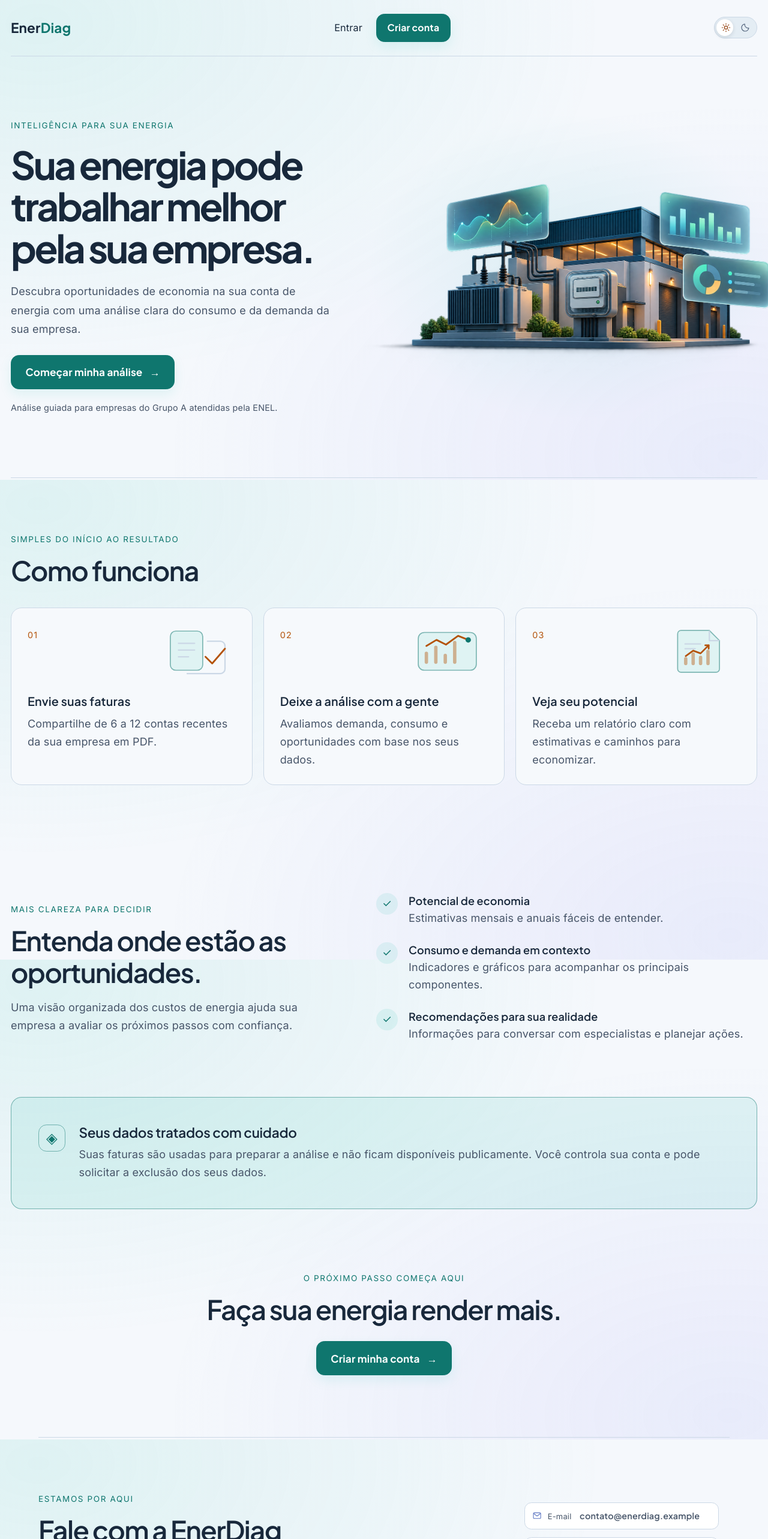
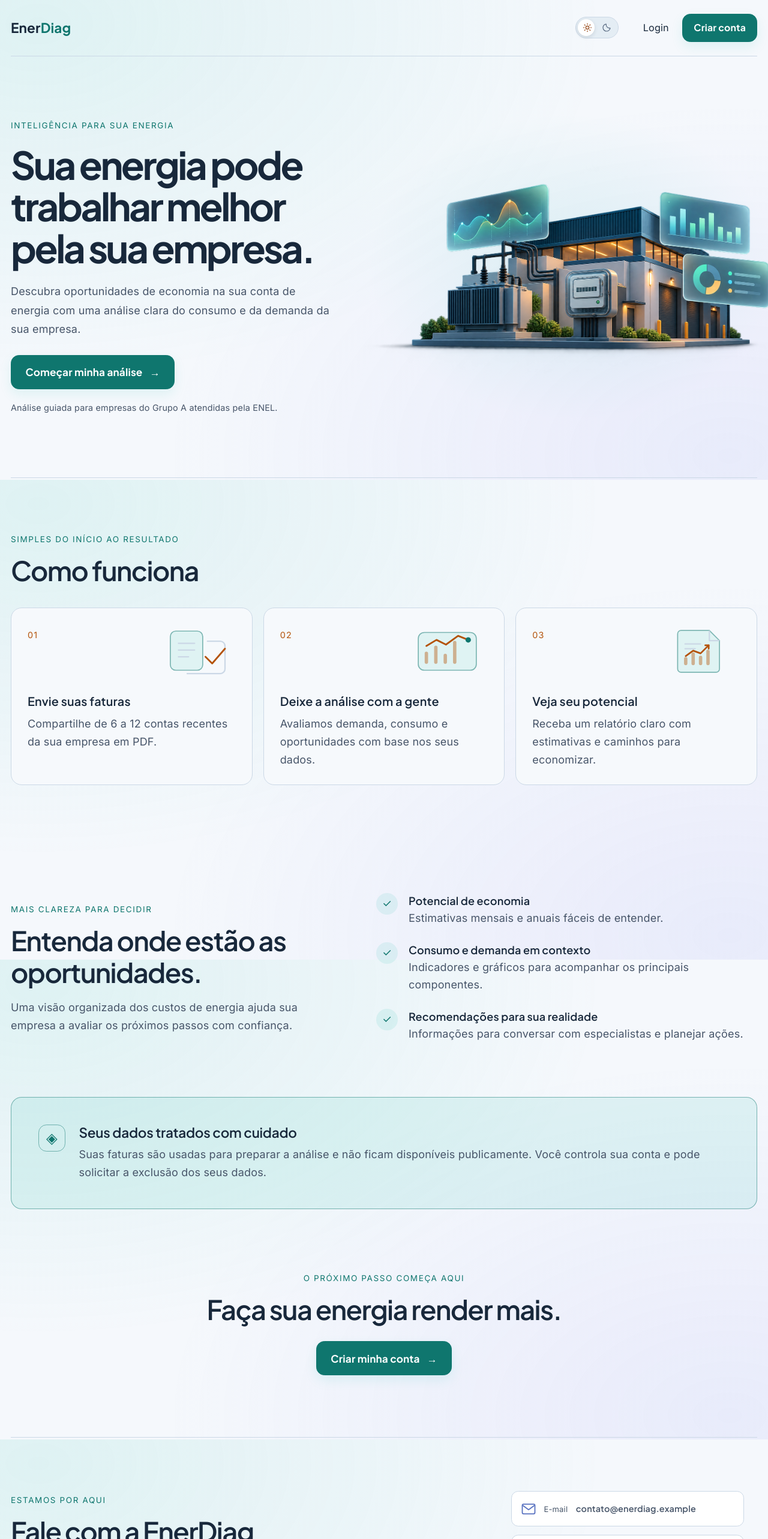
Before and after one commit to virgilio-vpr/EnerDiag, a React (Vite) app in the folder frontend/: page / in a window 1280 px wide. Shown: the top 2566 px of the page at 60% size. Built offline with nearby package versions, Linux system fonts and the light colour scheme.

Commit message:
Polish header and contact cards

```diff
--- a/frontend/src/App.css
+++ b/frontend/src/App.css
@@ -15,7 +15,10 @@
   border-bottom: 1px solid var(--border);
 }
 
-.header-actions { display: flex; align-items: center; gap: 1.25rem; }
+.app-header { justify-content: flex-start; }
+.header-actions { order: 2; display: flex; align-items: center; gap: 1.25rem; margin-left: 1.25rem; }
+.app-header > .brand { order: 0; }
+.app-header > .theme-toggle { order: 1; margin-left: auto; }
 .header-login, .app-footer a { color: var(--text-h); font-size: 0.9rem; font-weight: 650; text-decoration: none; }
 .header-login:hover, .app-footer a:hover { color: var(--accent); }
 .button {
@@ -203,18 +206,18 @@
 .privacy-icon { display: grid; width: 2.5rem; height: 2.5rem; flex: 0 0 auto; place-items: center; color: var(--accent); border: 1px solid var(--accent-border); border-radius: 0.75rem; font-size: 1.35rem; }
 .closing-cta { padding-block: clamp(4rem, 8vw, 6rem); text-align: center; }
 .closing-cta h2 { margin-bottom: 1.5rem; }
-.contact-section { display: grid; grid-template-columns: minmax(0, 1fr) minmax(16rem, 20rem); align-items: center; gap: clamp(2rem, 6vw, 5rem); width: min(100%, 64rem); margin-inline: auto; border-top: 1px solid var(--border); text-align: left; }
+.contact-section { display: grid; grid-template-columns: minmax(0, 1fr) minmax(16rem, 24rem); align-items: center; gap: clamp(2rem, 6vw, 5rem); width: 100%; margin-inline: 0; border-top: 1px solid var(--border); text-align: left; }
 .contact-copy { max-width: 38rem; }
 .contact-copy h2 { margin: 0.65rem 0 0.75rem; font-size: clamp(1.8rem, 4vw, 2.5rem); letter-spacing: -0.035em; }
 .contact-copy > p:not(.section-eyebrow) { line-height: 1.6; }
 .contact-demo-note { margin-top: 0.8rem; color: var(--text); font-size: 0.8rem; }
-.contact-options { display: grid; grid-template-columns: minmax(0, 18rem); justify-content: center; gap: 0.75rem; width: 100%; justify-self: end; }
-.contact-card { display: flex; align-items: center; gap: 0.55rem; width: min(100%, 18rem); min-width: 0; box-sizing: border-box; padding: 0.45rem 0.65rem; color: var(--text-h); border: 1px solid var(--border); border-radius: 0.65rem; background: var(--code-bg); text-decoration: none; transition: border-color 160ms ease, transform 160ms ease, box-shadow 160ms ease; }
+.contact-options { display: grid; grid-template-columns: minmax(0, 21.6rem); justify-content: center; gap: 0.75rem; width: 100%; justify-self: end; }
+.contact-card { display: flex; align-items: center; gap: 0.66rem; width: min(100%, 21.6rem); min-width: 0; box-sizing: border-box; padding: 0.7994rem 0.78rem; color: var(--text-h); border: 1px solid var(--border); border-radius: 0.65rem; background: var(--code-bg); text-decoration: none; transition: border-color 160ms ease, transform 160ms ease, box-shadow 160ms ease; }
 .contact-card:hover { border-color: var(--accent); box-shadow: 0 6px 16px var(--glow-primary); transform: translateY(-1px); }
 .contact-card:focus-visible { outline: 2px solid var(--accent); outline-offset: 3px; }
 .contact-card span { color: var(--text); font-size: 0.72rem; }
 .contact-card__label { display: inline-flex; align-items: center; gap: 0.4rem; }
-.contact-card__icon { width: 0.9rem; height: 0.9rem; flex: 0 0 auto; color: var(--text); opacity: 0.72; }
+.contact-card__icon { width: 1.5552rem; height: 1.5552rem; flex: 0 0 auto; color: var(--text); opacity: 0.72; }
 .contact-card--email .contact-card__icon { color: #536dbe; opacity: 0.95; }
 .contact-card--phone .contact-card__icon { color: #0f766e; opacity: 0.95; }
 .contact-card--whatsapp .contact-card__icon { color: #25a85a; opacity: 0.95; }
--- a/frontend/src/App.tsx
+++ b/frontend/src/App.tsx
@@ -41,7 +41,7 @@ function App() {
       <header className="app-header">
         <a className="brand" href="/">Ener<span>Diag</span></a>
         <nav className="header-actions" aria-label="Acesso">
-          {isAuthenticated ? <a className="header-login" href="/perfil">Meu perfil</a> : <><a className="header-login" href="/login">Entrar</a><a className="button button--small" href="/register">Criar conta</a></>}
+          {isAuthenticated ? <a className="header-login" href="/perfil">Meu perfil</a> : <><a className="header-login" href="/login">Login</a><a className="button button--small" href="/register">Criar conta</a></>}
         </nav>
         <button
           type="button"
```
